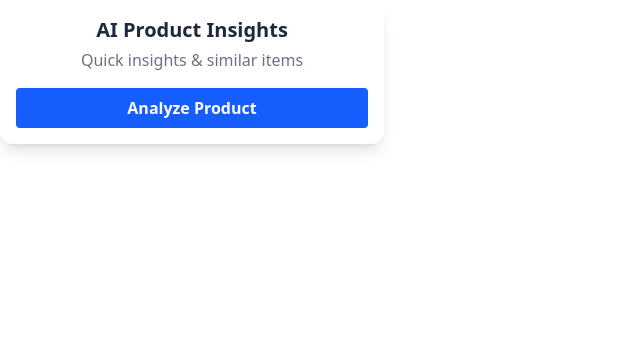
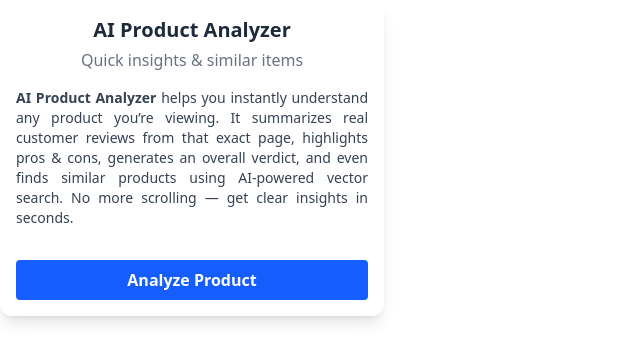
Before and after one commit to syedsohailahmed/ai_insight_frontend, a Vue app: page / in a window 1280 px wide. Shown: the top 362 px of the page, without its empty margins (0-640 px from the left). Built offline with nearby package versions, Linux system fonts and the light colour scheme.

Commit message:
add description

```diff
--- a/src/App.vue
+++ b/src/App.vue
@@ -1,6 +1,6 @@
 <template>
   <div class="w-96 p-4 bg-white shadow-lg rounded-xl font-sans">
-    <h2 class="text-xl font-bold text-gray-800 text-center">AI Product Insights</h2>
+    <h2 class="text-xl font-bold text-gray-800 text-center">AI Product Analyzer</h2>
     <p class="text-m text-gray-500 mt-1 text-center">Quick insights & similar items</p>
 
 
@@ -8,6 +8,12 @@
     <div v-if="loading" class="text-center text-blue-500 mt-4 mb-4">
       Analyzing product...
     </div>
+
+    <p v-if="!loading" class="text-sm text-justify text-gray-700 mt-4 mb-4">
+      <span class="font-bold">AI Product Analyzer </span>helps you instantly understand any product you’re viewing. It summarizes real customer reviews
+      from that exact page, highlights pros & cons, generates an overall verdict, and even finds similar products using
+      AI-powered vector search. No more scrolling — get clear insights in seconds.
+    </p>
 
     <!-- Error -->
     <div v-if="error" class="bg-red-100 text-red-700 p-2 rounded mb-4 text-sm text-center">
```
